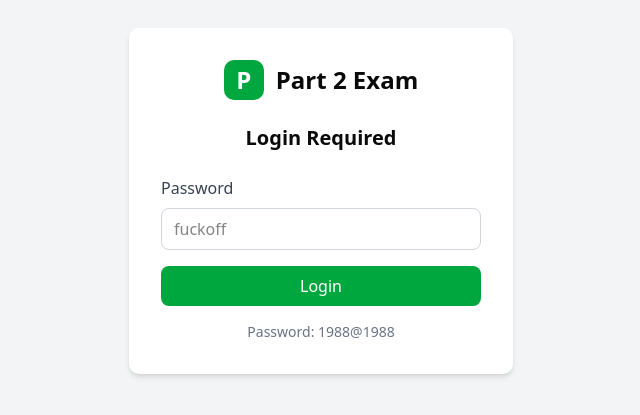
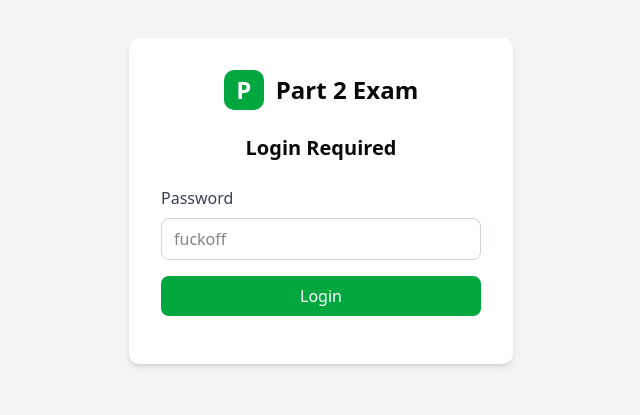
Before and after one commit to musaabMD/p2, a Next.js app: page /login in a window 1280 px wide. Shown: the part 199-614 px from the top of the page, without its empty margins (319-959 px from the left). Built offline with nearby package versions, Linux system fonts and the light colour scheme.

Commit message:
Your commit message

```diff
--- a/app/login/page.js
+++ b/app/login/page.js
@@ -109,7 +109,7 @@ function LoginContent() {
         </form>
 
         <div className="mt-4 text-center text-sm text-gray-500">
-          <p>Password: 1988@1988</p>
+
         </div>
       </div>
     </div>
```
